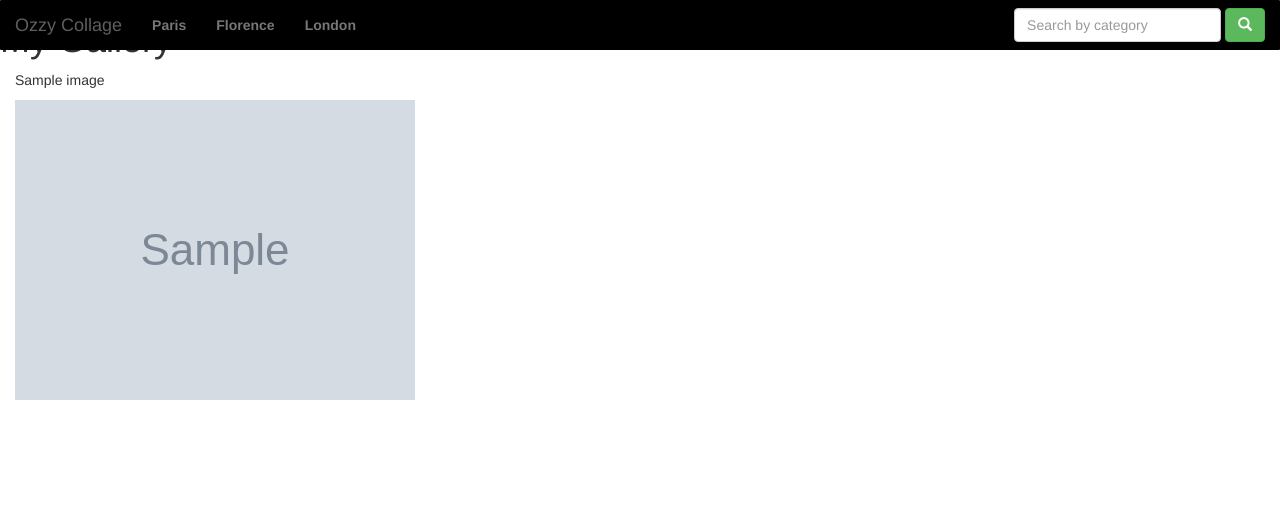
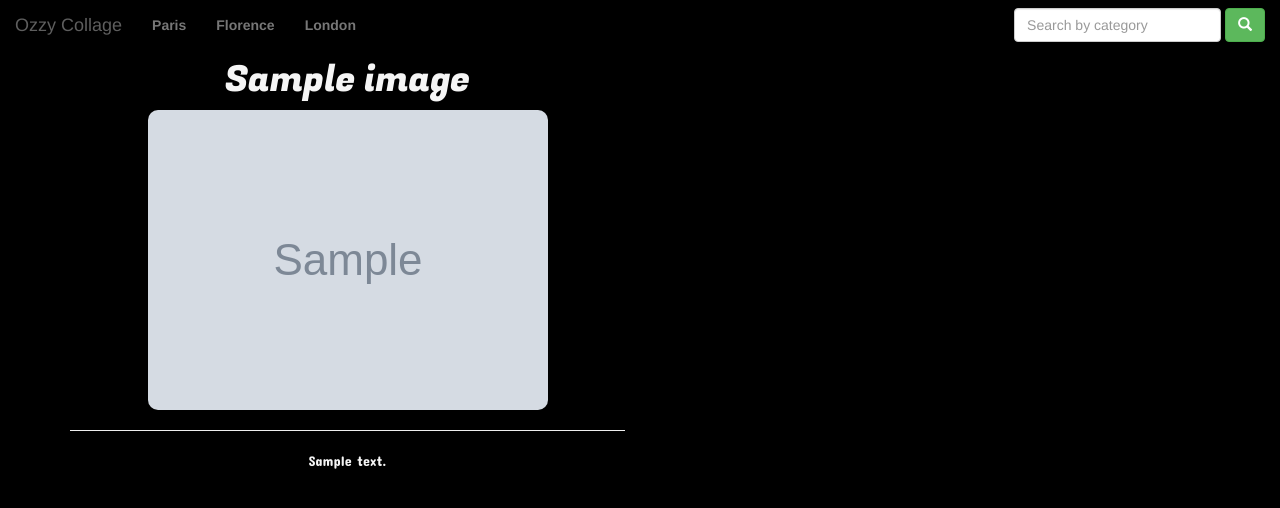
Before and after one commit to OwenMur21/collage, a Django app: page /location/1 in a window 1280 px wide. Shown: the top 508 px of the page. Run offline with Django 3.2, Linux system fonts and the light colour scheme; tables that the repository leaves empty hold one stand-in row (values such as "Sample post"); grey boxes marked "Sample" are stand-in pictures; some libraries are stand-ins or nearby versions.

Commit message:
Finalizes on mvp

```diff
--- a/gallery/templates/base.html
+++ b/gallery/templates/base.html
@@ -18,9 +18,10 @@
 </head>
 
 <body>
-  {% include "navbar.html" %}
 
+   {% include "navbar.html" %}
     {% block content %}
+
 
     {% endblock %}
 
--- a/gallery/templates/location.html
+++ b/gallery/templates/location.html
@@ -1,23 +1,29 @@
 {%extends 'base.html'%}
+{% load static%}
+{% block styles%}
+{{block.super}}
+<link href="https://fonts.googleapis.com/css?family=Concert+One|Fugaz+One" rel="stylesheet">
+<link rel="stylesheet" href="{% static 'css/location.css' %}">
+{% endblock %}
+{% block content %}
+<br>
+<br>
+<div class="container">
+ <div class="row">
 
+  {% if images %}
+    {% for image in images %}
+      <div class="col-xs-6 col-sm-6 col-md-6 col-lg-6">
+         <center>
+          <h1>{{image.name}}</h1>
+           <img src="{{image.photo.url}}" class="img-responsive">
+           <hr>
+           <p>{{image.description}}</p>
+           </center>
 
-{% block content %}
-
-<h1> My Gallery</h1>
-
-
-  {% for image in images %}
-<div class="col-xs-6 col-sm-6 col-md-6 col-lg-6">
-      <p>{{image.name}}</p>
-      <img src="{{image.photo.url}}" class="img-responsive" >
-    </div>
+      </div>
+    {% endfor %}
+  {% endif %}
   </div>
-  {% empty %}
-  <div class="row">
-    <h2 class="text-center">There No Images yet</h2>
   </div>
-  {% endfor %}
-
-
-
 {% endblock%}
--- /dev/null
+++ b/static/css/base.css
@@ -0,0 +1,3 @@
+body{
+    background-color: black;
+}
--- /dev/null
+++ b/static/css/location.css
@@ -0,0 +1,15 @@
+img{
+    border-radius: 10px;
+}
+h1{
+    font-family: 'Fugaz One', cursive;
+    color: whitesmoke
+
+}
+hr{
+    background-color: black;
+}
+p{
+    font-family: 'Concert One', cursive;
+    color: whitesmoke
+}
```
Also changed, not shown: gallery/templates/search.html (+15 -23 lines), media/images/game5.jpg (added).
